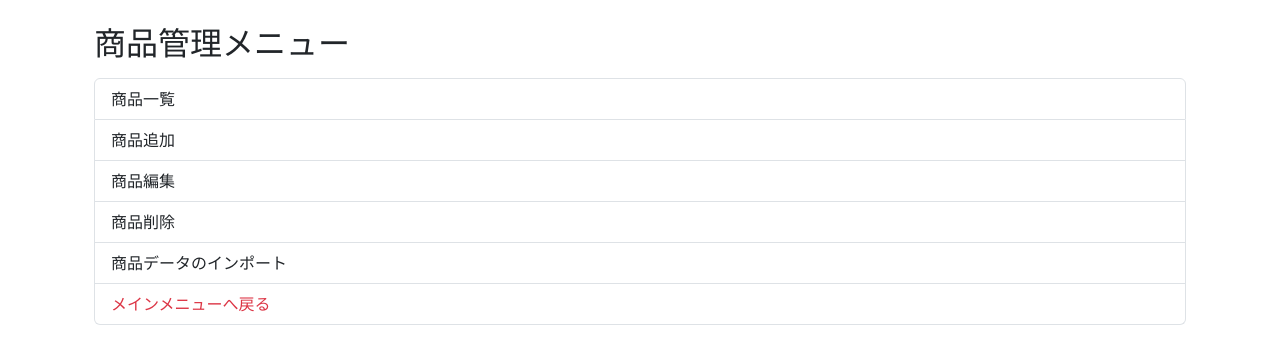
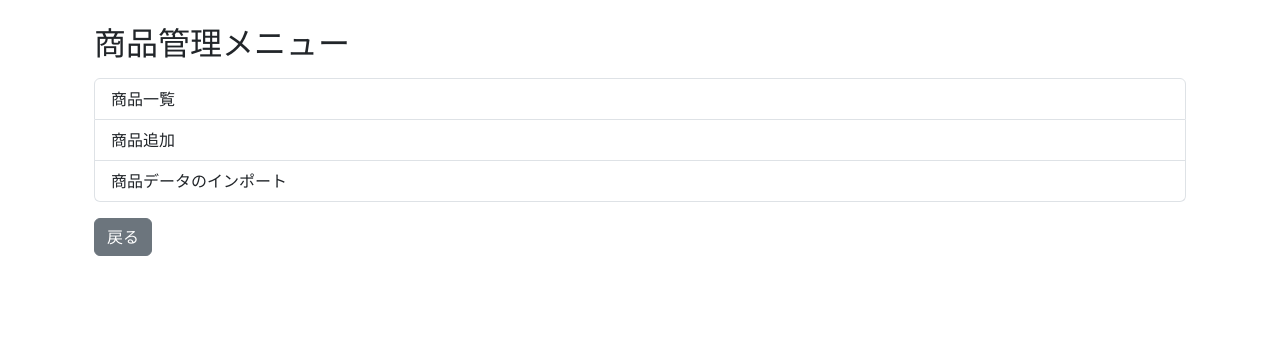
Before and after one commit to sk04237/customer_managementsystem, a Flask app: page /products_menu in a window 1280 px wide. Shown: the part 56-420 px from the top of the page. Run offline with Flask 3, Linux system fonts and the light colour scheme.

Commit message:
Update products_menu.html

```diff
--- a/app/templates/products_menu.html
+++ b/app/templates/products_menu.html
@@ -4,12 +4,10 @@
 <div class="container">
     <h2 class="mt-4">商品管理メニュー</h2>
     <div class="list-group mt-3">
-        <a href="/products" class="list-group-item list-group-item-action">商品一覧</a>
-        <a href="/products/add" class="list-group-item list-group-item-action">商品追加</a>
-        <a href="/products" class="list-group-item list-group-item-action">商品編集</a>
-        <a href="/products" class="list-group-item list-group-item-action">商品削除</a>
-        <a href="{{ url_for('main.import_products') }}" class="list-group-item list-group-item-action">商品データのインポート</a> <!-- 追加部分 -->
-        <a href="/" class="list-group-item list-group-item-action text-danger">メインメニューへ戻る</a>
+        <a href="{{ url_for('main.view_products') }}" class="list-group-item list-group-item-action">商品一覧</a>
+        <a href="{{ url_for('main.add_product') }}" class="list-group-item list-group-item-action">商品追加</a>
+        <a href="{{ url_for('main.import_products') }}" class="list-group-item list-group-item-action">商品データのインポート</a>
     </div>
+    <a href="javascript:history.back()" class="btn btn-secondary mt-3">戻る</a>
 </div>
 {% endblock %}
```
